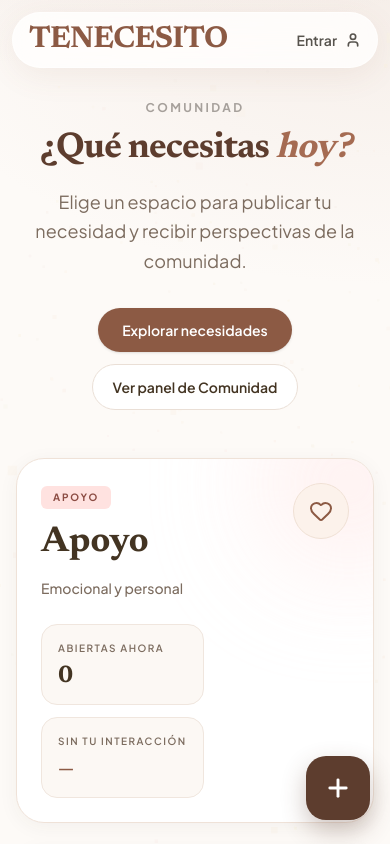
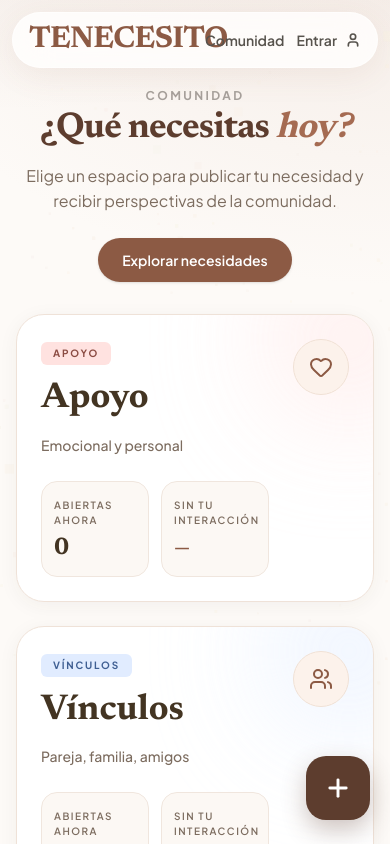
Before and after one commit to erpolimix/tenecesito, a Next.js app: page / in a window 390 px wide. Shown: the top 844 px of the page. Built offline with nearby package versions, Linux system fonts and the light colour scheme; no server answers; the database is empty.

Commit message:
feat: mejorar la navegación móvil agregando un botón flotante para crear nuevas necesidades

```diff
--- a/app/page.tsx
+++ b/app/page.tsx
@@ -55,17 +55,17 @@ export default async function LandingPage() {
   }
 
   return (
-    <div className="max-w-6xl mx-auto px-4 pb-12 pt-8 md:pb-14 md:pt-10">
-      <section className="mb-12 text-center md:text-left">
+    <div className="max-w-6xl mx-auto px-4 pb-10 pt-5 md:pb-14 md:pt-10">
+      <section className="mb-8 md:mb-12 text-center md:text-left">
         <p className="text-xs uppercase tracking-[0.2em] text-stone-400 font-bold mb-2">Comunidad</p>
-        <h1 className="font-editorial text-4xl sm:text-5xl md:text-7xl font-bold tracking-tight leading-[0.95] text-[#5d3d2e] mt-4 md:mt-5">
+        <h1 className="font-editorial text-4xl sm:text-5xl md:text-7xl font-bold tracking-tight leading-[0.95] text-[#5d3d2e] mt-2 md:mt-5">
           ¿Qué necesitas
           <span className="italic text-[var(--tn-primary-soft)]"> hoy?</span>
         </h1>
-        <p className="mt-5 max-w-2xl mx-auto md:mx-0 text-[var(--tn-muted)] text-lg leading-[1.65]">
+        <p className="mt-4 max-w-xl mx-auto md:mx-0 text-[var(--tn-muted)] text-base md:text-lg leading-[1.6]">
           Elige un espacio para publicar tu necesidad y recibir perspectivas de la comunidad.
         </p>
-        <div className="mt-8 flex flex-wrap items-center justify-center md:justify-start gap-3">
+        <div className="mt-6 flex flex-wrap items-center justify-center md:justify-start gap-3">
           <Link
             href="/feed"
             className="tn-button-primary inline-flex items-center gap-2 px-6 py-3 rounded-full text-sm font-semibold shadow-sm"
@@ -74,7 +74,7 @@ export default async function LandingPage() {
           </Link>
           <Link
             href="/comunidad"
-            className="inline-flex items-center gap-2 px-5 py-3 rounded-full bg-white border border-[#eadfd6] text-sm font-semibold text-[var(--tn-text)] hover:border-[#d4b7a7] transition-colors"
+            className="hidden md:inline-flex items-center gap-2 px-5 py-3 rounded-full bg-white border border-[#eadfd6] text-sm font-semibold text-[var(--tn-text)] hover:border-[#d4b7a7] transition-colors"
           >
             Ver panel de Comunidad
           </Link>
@@ -102,12 +102,12 @@ export default async function LandingPage() {
                   <h2 className="font-editorial text-4xl md:text-5xl font-bold leading-[1.02] mt-4 text-[var(--tn-text)]">{cat.name}</h2>
                   <p className="mt-4 text-sm md:text-base font-medium text-[var(--tn-muted)] leading-[1.65] max-w-xl">{cat.desc}</p>
 
-                  <div className="mt-6 grid grid-cols-1 sm:grid-cols-2 gap-3">
-                    <div className="rounded-2xl bg-[#fcf8f4] border border-[#f0e6de] px-4 py-4">
+                  <div className="mt-6 grid grid-cols-2 gap-3">
+                    <div className="rounded-2xl bg-[#fcf8f4] border border-[#f0e6de] px-3 py-4 md:px-4">
                       <p className="text-[10px] uppercase tracking-[0.15em] text-[var(--tn-muted)] font-semibold">Abiertas ahora</p>
                       <p className="text-2xl font-editorial font-bold text-[var(--tn-text)] leading-none mt-2">{openCount}</p>
                     </div>
-                    <div className="rounded-2xl bg-[#fcf8f4] border border-[#f0e6de] px-4 py-4">
+                    <div className="rounded-2xl bg-[#fcf8f4] border border-[#f0e6de] px-3 py-4 md:px-4">
                       <p className="text-[10px] uppercase tracking-[0.15em] text-[var(--tn-muted)] font-semibold">Sin tu interacción</p>
                       <p className="text-2xl font-editorial font-bold text-[var(--tn-primary)] leading-none mt-2">
                         {pendingCount !== null ? pendingCount : '—'}
--- /dev/null
+++ b/components/MobileCreateFab.tsx
@@ -0,0 +1,23 @@
+'use client';
+
+import Link from 'next/link';
+import { Plus } from 'lucide-react';
+import { usePathname } from 'next/navigation';
+
+export default function MobileCreateFab({ href, label }: { href: string; label: string }) {
+    const pathname = usePathname();
+
+    if (pathname === '/create') {
+        return null;
+    }
+
+    return (
+        <Link
+            href={href}
+            aria-label={label}
+            className="tn-mobile-fab md:hidden"
+        >
+            <Plus size={28} strokeWidth={2.5} />
+        </Link>
+    );
+}
--- a/components/Navbar.tsx
+++ b/components/Navbar.tsx
@@ -3,6 +3,7 @@ import { Plus, User, LogOut } from 'lucide-react';
 import { createClient } from '@/lib/supabase/server';
 import { signout } from '@/app/login/actions';
 import NavbarUnreadCounter from './NavbarUnreadCounter';
+import MobileCreateFab from './MobileCreateFab';
 
 export default async function Navbar() {
     const supabase = await createClient();
@@ -37,13 +38,21 @@ export default async function Navbar() {
                         </Link>
 
                         {!user && (
+                            <div className="flex items-center gap-3 md:hidden">
+                                <Link
+                                    href="/comunidad"
+                                    className="text-sm font-semibold text-stone-600 hover:text-[var(--tn-primary)] transition-colors"
+                                >
+                                    Comunidad
+                                </Link>
                                 <Link
                                     href="/login"
-                                className="inline-flex items-center gap-2 text-sm font-semibold text-stone-600 hover:text-stone-900 transition-colors md:hidden"
+                                    className="inline-flex items-center gap-2 text-sm font-semibold text-stone-600 hover:text-stone-900 transition-colors"
                                 >
                                     <span>Entrar</span>
                                     <User size={16} strokeWidth={2.5} />
                                 </Link>
+                            </div>
                         )}
 
                         <div className="hidden md:flex items-center gap-6 text-sm font-medium text-stone-500">
@@ -63,6 +72,13 @@ export default async function Navbar() {
                         <div className="flex items-center justify-between gap-3 md:justify-end md:gap-3">
                             <div className="flex items-center gap-3">
                                 <NavbarUnreadCounter initialCount={unreadCount} userId={user.id} />
+
+                                <Link
+                                    href="/comunidad"
+                                    className="md:hidden text-sm font-semibold text-stone-600 hover:text-[var(--tn-primary)] transition-colors"
+                                >
+                                    Comunidad
+                                </Link>
 
                                 <Link
                                     href="/create"
@@ -102,13 +118,7 @@ export default async function Navbar() {
                 </div>
             </div>
         </nav>
-        <Link
-            href={mobileFabHref}
-            aria-label={mobileFabLabel}
-            className="tn-mobile-fab md:hidden"
-        >
-            <Plus size={28} strokeWidth={2.5} />
-        </Link>
+        <MobileCreateFab href={mobileFabHref} label={mobileFabLabel} />
         </>
     );
 }
```
Lines whose indentation alone changed are shown as unchanged.
